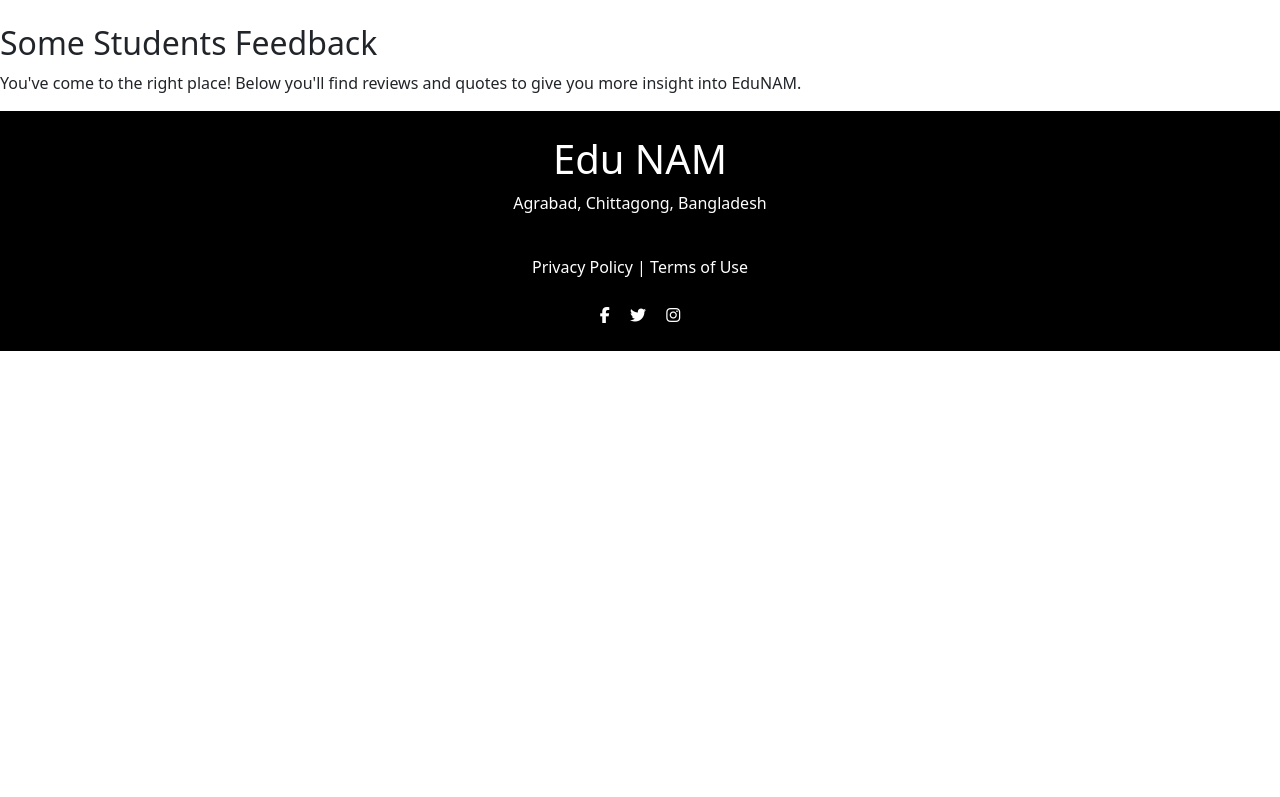
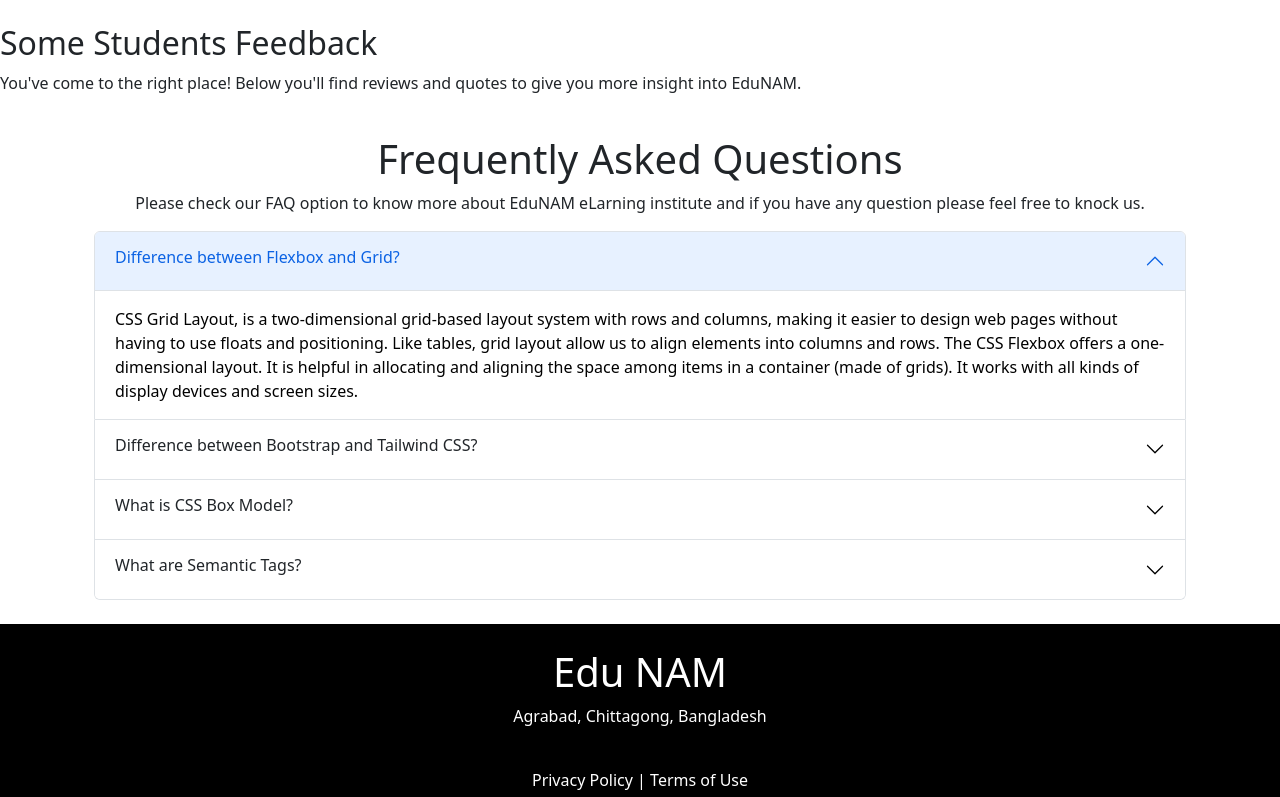
Before and after one commit to nurealammiaji/edunam-bootstrap, a plain HTML site: page index.html in a window 1280 px wide. Shown: the part 3187-3984 px from the top of the page. Before the commit the page ends 3538 px from the top, so only its background shows below. Drawn offline with nearby package versions, Linux system fonts and the light colour scheme.

Commit message:
faq section added

```diff
--- a/index.html
+++ b/index.html
@@ -278,7 +278,7 @@
     <!-- Students Area Start -->
     <section>
       <div class="container d-flex flex-column justify-content-center align-items-center">
-        <div class="m-5">
+        <div class="my-5">
           <h2>Meet Our Successfull Students</h2>
           <p>EduNAM is a fantastic option for casual learners because you can find courses about anything. And succes rate is very much higher</p>
         </div>
@@ -327,9 +327,9 @@
       </div>
       </div>
     </section>
-    <!-- Students Area End -->
+  <!-- Students Area End -->
     <br>
-    <!-- Feedback Area Start -->
+  <!-- Feedback Area Start -->
     <section>
       <div>
         <div>
@@ -341,8 +341,73 @@
         </div>
       </div>
     </section>
-    <!-- Feedback Area End -->
+  <!-- Feedback Area End -->
+    <br>
+  <!-- FAQ Area Start -->
+  <section>
+    <div class="container">
+      <div>
+        <h1 class="text-center">Frequently Asked Questions</h1>
+        <p class="text-center">Please check our FAQ option to know more about EduNAM eLarning institute and if you have any question please feel free to knock us.</p>
+      </div>
+      <div class="container">
+        <div class="accordion" id="accordionPanelsStayOpenExample">
+          <div class="accordion-item">
+            <h2 class="accordion-header" id="panelsStayOpen-headingOne">
+              <button class="accordion-button" type="button" data-bs-toggle="collapse" data-bs-target="#panelsStayOpen-collapseOne" aria-expanded="true" aria-controls="panelsStayOpen-collapseOne">
+                <h6>Difference between Flexbox and Grid?</h6>
+              </button>
+            </h2>
+            <div id="panelsStayOpen-collapseOne" class="accordion-collapse collapse show" aria-labelledby="panelsStayOpen-headingOne">
+              <div class="accordion-body">
+                CSS Grid Layout, is a two-dimensional grid-based layout system with rows and columns, making it easier to design web pages without having to use floats and positioning. Like tables, grid layout allow us to align elements into columns and rows. The CSS Flexbox offers a one-dimensional layout. It is helpful in allocating and aligning the space among items in a container (made of grids). It works with all kinds of display devices and screen sizes.
+              </div>
+            </div>
+          </div>
+          <div class="accordion-item">
+            <h2 class="accordion-header" id="panelsStayOpen-headingTwo">
+              <button class="accordion-button collapsed" type="button" data-bs-toggle="collapse" data-bs-target="#panelsStayOpen-collapseTwo" aria-expanded="false" aria-controls="panelsStayOpen-collapseTwo">
+                <h6>Difference between Bootstrap and Tailwind CSS?</h6>
+              </button>
+            </h2>
+            <div id="panelsStayOpen-collapseTwo" class="accordion-collapse collapse" aria-labelledby="panelsStayOpen-headingTwo">
+              <div class="accordion-body">
+                Bootstrap is the most popular HTML, CSS, and JavaScript framework for building responsive,mobile-first projects on the web. Whereas Tailwind CSS is a utility-first CSS framework for creating custom user interfaces quickly.
+              </div>
+            </div>
+          </div>
+          <div class="accordion-item">
+            <h2 class="accordion-header" id="panelsStayOpen-headingThree">
+              <button class="accordion-button collapsed" type="button" data-bs-toggle="collapse" data-bs-target="#panelsStayOpen-collapseThree" aria-expanded="false" aria-controls="panelsStayOpen-collapseThree">
+                <h6>What is CSS Box Model?</h6>
+              </button>
+            </h2>
+            <div id="panelsStayOpen-collapseThree" class="accordion-collapse collapse" aria-labelledby="panelsStayOpen-headingThree">
+              <div class="accordion-body">
+                Every element that can be displayed on a web page is comprised of one or more rectangular boxes.CSS Box Model typically describes how these rectangular boxes are laid out on a web page.Every box has a content area as well as optional padding, border, and margin portions.
+              </div>
+            </div>
+          </div>
+          <div class="accordion-item">
+            <h2 class="accordion-header" id="panelsStayOpen-headingTwo">
+              <button class="accordion-button collapsed " type="button" data-bs-toggle="collapse" data-bs-target="#panelsStayOpen-collapseTwo" aria-expanded="false" aria-controls="panelsStayOpen-collapseTwo">
+                <h6>What are Semantic Tags?</h6>
+              </button>
+            </h2>
+            <div id="panelsStayOpen-collapseTwo" class="accordion-collapse collapse" aria-labelledby="panelsStayOpen-headingTwo">
+              <div class="accordion-body">
+                HTML semantics refers to the tags in an HTML page that provide meaning rather than just display. It clarifies HTML by better describing the various sections and layout of web pages.
+              </div>
+            </div>
+          </div>
+        </div>
+      </div>
+    </div>
+  </section>
+  <!-- FAQ Area End -->
   </main>
+  <br>
+  <!-- Footer Area Start -->
   <footer class="bg-black">
     <div class="container d-flex flex-column justify-content-center align-items-center p-4 text-white">
       <div>
@@ -361,6 +426,7 @@
       </div>
     </div>
   </footer>
+  <!-- Footer Area End -->
   <!-- Bootstrap JavaScript Libraries -->
   <script src="https://cdn.jsdelivr.net/npm/@popperjs/core@2.11.5/dist/umd/popper.min.js"
     integrity="sha384-Xe+8cL9oJa6tN/veChSP7q+mnSPaj5Bcu9mPX5F5xIGE0DVittaqT5lorf0EI7Vk" crossorigin="anonymous">
@@ -369,5 +435,4 @@
     integrity="sha384-ODmDIVzN+pFdexxHEHFBQH3/9/vQ9uori45z4JjnFsRydbmQbmL5t1tQ0culUzyK" crossorigin="anonymous">
   </script>
 </body>
-
 </html>
```
